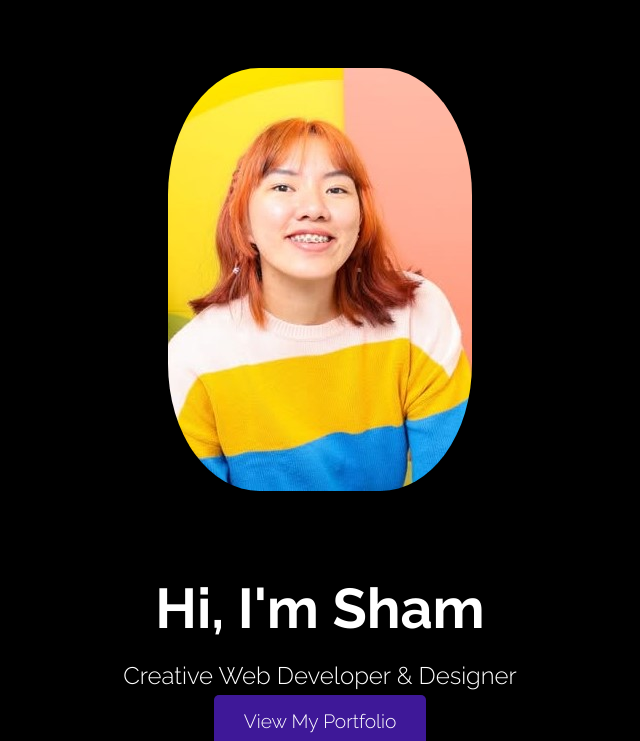
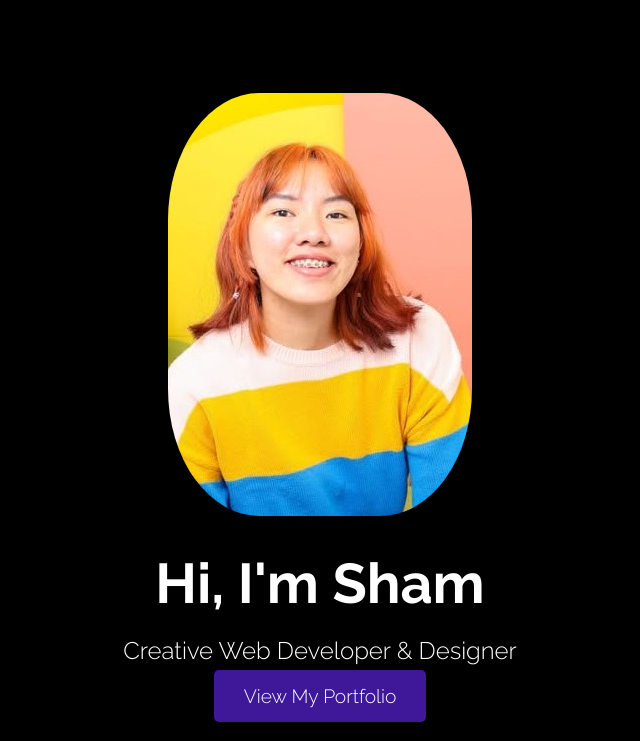
Before and after one commit to ShamErika/portfolio, a plain HTML site: page index.html in a window 1280 px wide. Shown: the top 741 px of the page, without its empty margins (320-960 px from the left). Drawn offline with Linux system fonts and the light colour scheme.

Commit message:
Initial commit

```diff
--- a/index.html
+++ b/index.html
@@ -46,7 +46,7 @@
           <div class="about-content">
             <div class="about-image">
               <img src="img/erika.jpg" alt="Sham's Portrait">
-              <h2 class="full-name">Sham Erika Carantes Aquino</h2> <!-- Add this line -->
+              <h2 class="full-name">Sham Erika Carantes Aquino</h2>
             </div>
             <div class="about-text">
               <h1>About Me</h1>
--- a/style.css
+++ b/style.css
@@ -63,11 +63,11 @@
 
   .hero-content {
     display: flex;
-    flex-direction: column; /* Stack the image above the text */
-    align-items: center; /* Center-align content */
+    flex-direction: column;
+    align-items: center;
     justify-content: center;
-    text-align: center; /* Center-align text */
-    gap: 20px; /* Space between the image and text */
+    text-align: center;
+    gap: 10px;
   }
 
   .hero-image img {
@@ -81,7 +81,7 @@
     font-size: 3.5rem;
     font-weight: 700;
     margin-bottom: 10px;
-    margin-top: ;
+    margin-top: 20px;
   }
 
   .hero-text p {
@@ -173,8 +173,6 @@
     padding: 100px 20px;
     min-height: 100vh;
     text-align: center;
-    background: #B0C4DE;
-    color: #b51b1b;
     animation: fadeIn 1.5s ease;
   }
 
@@ -205,7 +203,7 @@
     animation: bounceIn 1.5s ease;
   }
 
-  /* Section Background Alternation */
+
  /* About Me Section Styling */
 #about {
   background: black;
```
